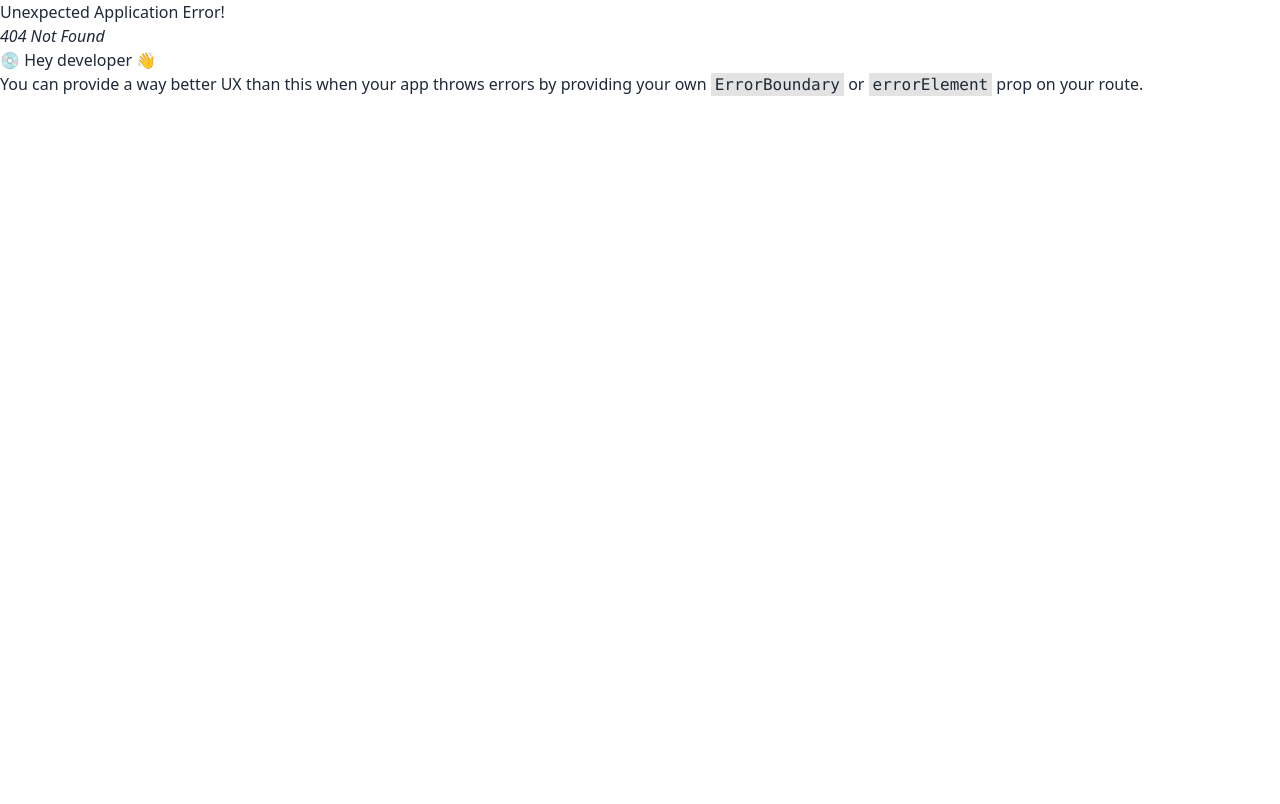
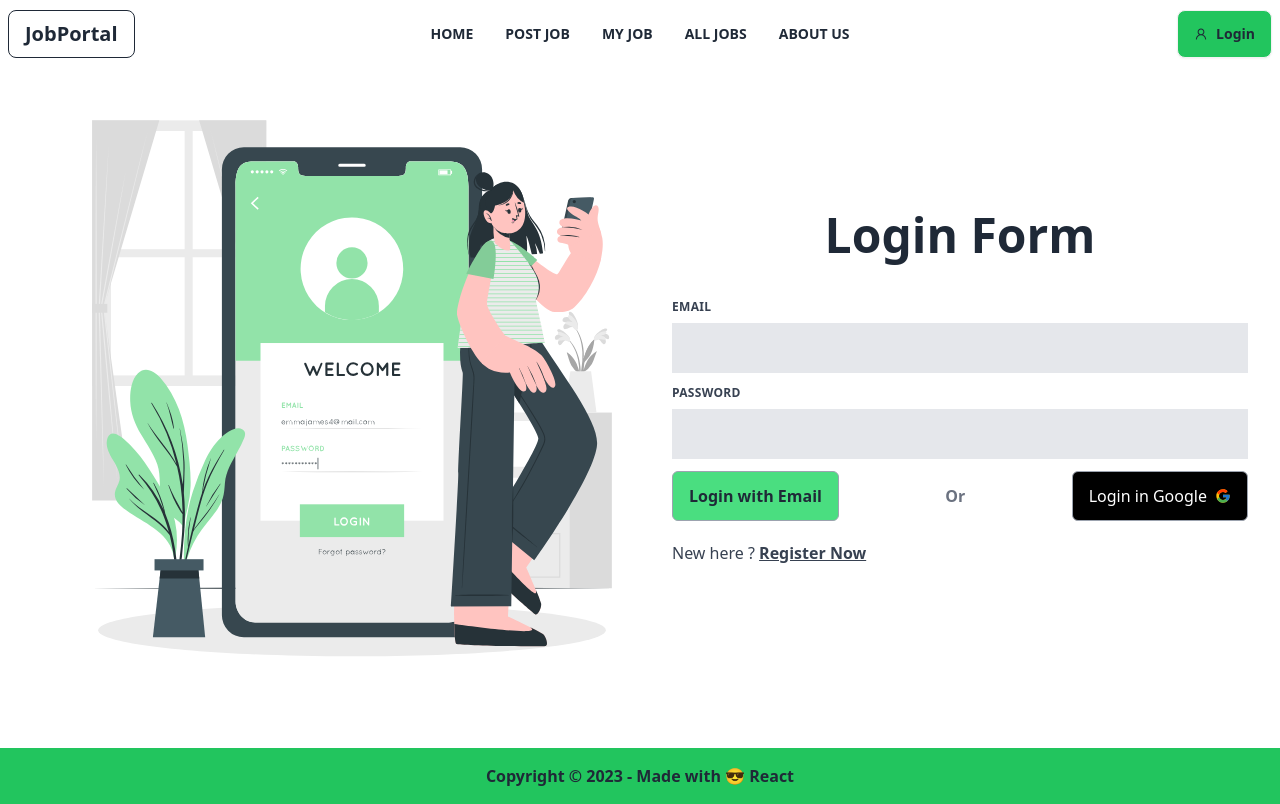
Before and after one commit to Tokiosman80F/jobPortal--client, a React (Vite) app: page /login in a window 1280 px wide. Before the commit this address had no page. Built offline with nearby package versions, Linux system fonts and the light colour scheme.

Commit message:
login form ui is created

```diff
--- a/package.json
+++ b/package.json
@@ -10,6 +10,7 @@
     "preview": "vite preview"
   },
   "dependencies": {
+    "firebase": "^10.7.1",
     "localforage": "^1.10.0",
     "lottie-react": "^2.4.0",
     "match-sorter": "^6.3.1",
@@ -17,6 +18,7 @@
     "react-dom": "^18.2.0",
     "react-icons": "^4.12.0",
     "react-router-dom": "^6.20.1",
+    "react-select": "^5.8.0",
     "sort-by": "^1.2.0"
   },
   "devDependencies": {
--- a/src/Layouts/MainLayout/MainLayout.jsx
+++ b/src/Layouts/MainLayout/MainLayout.jsx
@@ -6,7 +6,7 @@ const MainLayout = () => {
   return (
     <>
       <Header></Header>
-      <div className="h-[100%-85vh]">
+      <div className="min-h-[85vh]">
         <Outlet></Outlet>
       </div>
       <Footer></Footer>
--- /dev/null
+++ b/src/Pages/LoginPage/LoginPage.jsx
@@ -0,0 +1,53 @@
+import { Link } from "react-router-dom";
+import loginImage from "../../assets/images/login/login.svg";
+import { FcGoogle } from "react-icons/fc";
+const LoginPage = () => {
+  const handleLogin = (e) => {
+    e.preventDefault()
+    const form= e.target
+    const email=form.email.value
+    const password=form.password.value
+    const loginInfo={email,password}
+    console.log(loginInfo);
+  };
+  return (
+    <div className="flex justify-center items-center">
+      <div className="w-1/2">
+        <img src={loginImage} alt="" />
+      </div>
+      <form className="w-full max-w-xl  my-10  " onSubmit={handleLogin}>
+        <h1 className="text-5xl font-semibold text-center mb-10">Login Form</h1>
+        <div className="w-full mb-6 md:mb-3">
+          <label className="formLabel">Email</label>
+          <input
+            className=" w-full bg-gray-200 text-gray-700 border  py-3 px-4   focus:outline-none focus:bg-white"
+            required
+            type="email"
+            name="email"
+          />
+        </div>
+        <div className="w-full mb-6 md:mb-3">
+          <label className="formLabel">Password</label>
+          <input
+            className=" w-full bg-gray-200 text-gray-700 border  py-3 px-4   focus:outline-none focus:bg-white"
+            required
+            type="password"
+            name="password"
+          />
+        </div>
+        <div className="flex justify-between items-center">
+          <input
+            type="submit"
+            value="Login with Email"
+            className="bg-green-400  py-3 px-4  font-bold border border-gray-400 rounded-md cursor-pointer ease-in-out duration-200  hover:bg-green-500"
+          />
+          <p className="text-gray-500 font-bold   ">Or</p>
+          <button className="py-3 px-4 border border-gray-400 rounded-md cursor-pointer ease-in-out duration-200 flex items-center bg-black text-white gap-2">Login in Google <FcGoogle /></button>
+        </div>
+        <div className="text-gray-700 mt-5">New here ? <Link to="/register" className="underline font-semibold">Register Now</Link> </div>
+      </form>
+    </div>
+  );
+};
+
+export default LoginPage;
--- a/src/Pages/PostJob/PostJob.jsx
+++ b/src/Pages/PostJob/PostJob.jsx
@@ -1,10 +1,49 @@
+import { useState } from "react";
+import Select from "react-select";
+import makeAnimated from "react-select/animated";
 const PostJob = () => {
+  const options = [
+    { value: "html", label: "Html" },
+    { value: "css", label: "Css" },
+    { value: "javascript", label: "JavaScript" },
+    { value: "python", label: "Python" },
+    { value: "react", label: "React" },
+    { value: "vues", label: "Vues" },
+  ];
+  const handleJobPost = (e) => {
+    e.preventDefault();
+    let form = e.target;
+    const name = form.jobname.value;
+    const email = form.email.value;
+    const salary = form.salary.value;
+    const department = form.department.value;
+    const jobType = form.jobtype.value;
+    const date = form.date.value;
+
+    // const skills=form.skills.value
+    const description = form.description.value;
+    const jobDetail = {
+      name,
+      email,
+      salary,
+      department,
+      jobType,
+      date,
+      description,
+    };
+    console.log(jobDetail);
+    jobDetail.skill=selectedOption
+  };
+  const [selectedOption, setSelectedOption] = useState(null);
   return (
     <div className="bg">
       <div className="  bg-gradient-to-br from-lime-500 via-green-400 to-emerald-500  ">
         <p className="font-semibold text-2xl py-10 ml-10">Post Your Job Here</p>
       </div>
-      <form className="w-full max-w-2xl mx-auto my-10 p-2 bottom-2">
+      <form
+        className="w-full max-w-2xl mx-auto my-10 p-2 bottom-2"
+        onSubmit={handleJobPost}
+      >
         <div className="flex flex-wrap -mx-3 mb-3">
           <div className="w-full md:w-1/2 px-3 mb-6 md:mb-0">
             <label className="formLabel">Job title</label>
@@ -96,11 +135,14 @@ const PostJob = () => {
         </div>
         <div className="w-full  mb-6 md:mb-0">
           <label className="formLabel">skills</label>
-          <input
+          <Select
+            defaultValue={selectedOption}
+            onChange={setSelectedOption}
+            options={options}
+            isMulti
             className=" w-full bg-gray-200 text-gray-700 border  py-3 px-4   focus:outline-none focus:bg-white"
             required
             type="text"
-
           />
         </div>
         <div className="w-full mb-6 md:mb-0">
--- /dev/null
+++ b/src/Pages/RegisterPage/RegisterPage.jsx
@@ -0,0 +1,11 @@
+
+
+const RegisterPage = () => {
+    return (
+        <div>
+            this is register page
+        </div>
+    );
+};
+
+export default RegisterPage;
--- a/src/Pages/shared/Header/Header.jsx
+++ b/src/Pages/shared/Header/Header.jsx
@@ -55,9 +55,9 @@ const Header = () => {
         </ul>
       </div>
       <div className="navbar-end">
-        <a className="btn bg-green-500 hover:bg-green-400 ">
+        <Link to="/login" className="btn bg-green-500 hover:bg-green-400 ">
           <AiOutlineUser /> Login
-        </a>
+        </Link>
       </div>
     </div>
   );
--- /dev/null
+++ b/src/firebase/firebase.config.js
@@ -0,0 +1,17 @@
+// Import the functions you need from the SDKs you need
+import { initializeApp } from "firebase/app";
+// TODO: Add SDKs for Firebase products that you want to use
+// https://firebase.google.com/docs/web/setup#available-libraries
+
+// Your web app's Firebase configuration
+const firebaseConfig = {
+  apiKey: "AIzaSyBZ5bz4Qhwi-9-uBK6dTIhHJijBKSI_Vew",
+  authDomain: "jobportal-60b73.firebaseapp.com",
+  projectId: "jobportal-60b73",
+  storageBucket: "jobportal-60b73.appspot.com",
+  messagingSenderId: "763168972636",
+  appId: "1:763168972636:web:2f220c2150e69a1a206b99"
+};
+
+// Initialize Firebase
+export const app = initializeApp(firebaseConfig);
```
Also changed, not shown: src/Routes/Route/Routes.jsx (+10 -0 lines), src/assets/images/login/login.svg (added), 1 other file (tests, documents, lock files or other folders).
